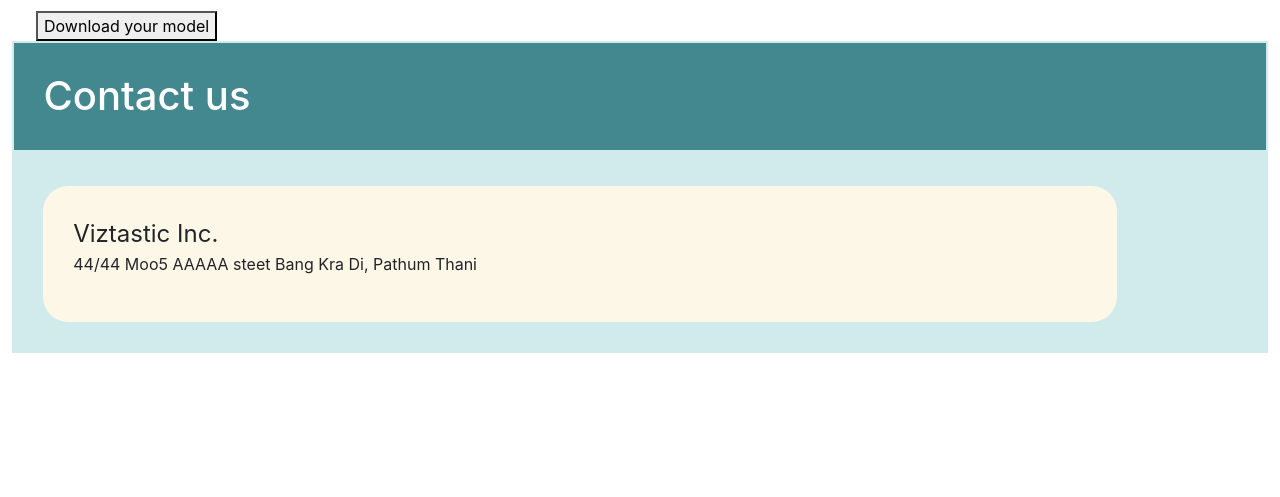
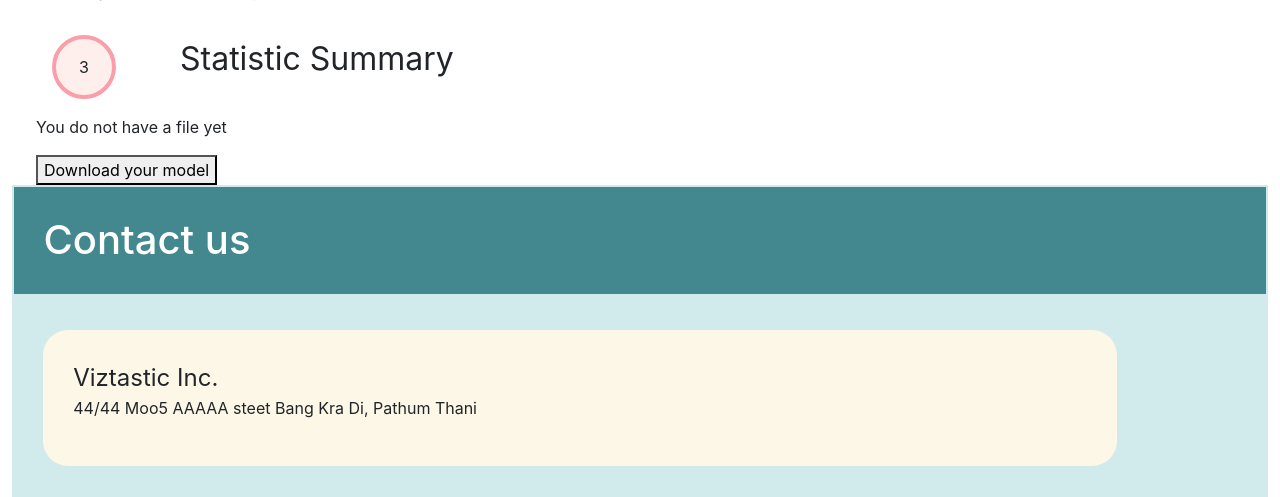
Before and after one commit to Raliciel/DES323_proj, a Django app: page / in a window 1280 px wide. Shown: the part 1233-1730 px from the top of the page. Before the commit the page ends 1586 px from the top, so only its background shows below. Run offline with Django 4.2, Linux system fonts and the light colour scheme.

Commit message:
home.css adjuxt

```diff
--- a/hello_world/static/home.css
+++ b/hello_world/static/home.css
@@ -10,3 +10,26 @@
     border-radius: 4%;
     padding: 2%;
 }
+
+.process-num{
+    width: 4em;
+    height: 4em;
+    background-color: #FEEFED;
+    border: 4px solid #FA9EA9;
+    border-radius: 50%;
+    text-align: center;
+    padding-top: 1em;
+    font-style: bold;
+}
+
+.web-topic {
+    display: flex;
+    flex-direction: row;
+    padding: 1em
+}
+
+.web-topic label {
+    font-size: 2em;
+    text-align: center;
+    margin-left: 2em;
+}
```
